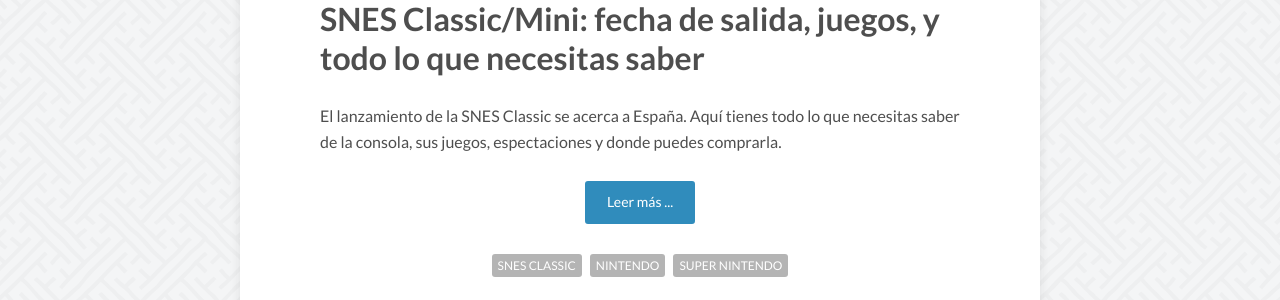
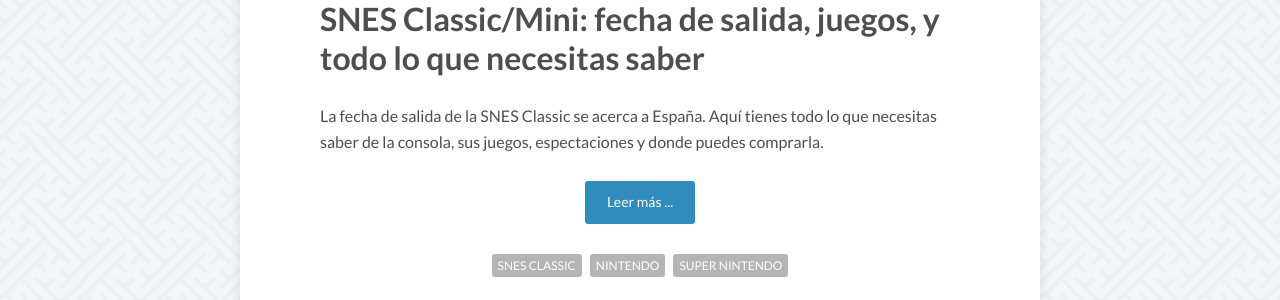
Before and after one commit to Losazul/losazul.github.io, a Jekyll site: the page built from index.html, in a window 1280 px wide and 900 px high, scrolled down 564 px. Shown: the part 154-454 px from the top of the window. Built offline with Jekyll 4.4.1, drawn with Linux system fonts in a browser that asks for light colours; nearby versions of some CDN libraries; the list of posts is cut into pages by our own code; comment, search, counter and statistics services are not loaded.

Commit message:
Update 2017-09-23-snes-classicmini-edition-fecha-de-salida-juegos.md

```diff
--- a/_posts/2017-09-23-snes-classicmini-edition-fecha-de-salida-juegos.md
+++ b/_posts/2017-09-23-snes-classicmini-edition-fecha-de-salida-juegos.md
@@ -2,7 +2,7 @@
 layout: post
 title:  "SNES Classic/Mini: fecha de salida, juegos, y todo lo que necesitas saber"
 date:   2017-09-23 23:00:00 +0200
-excerpt: El lanzamiento de la SNES Classic se acerca a España. Aquí tienes todo lo que necesitas saber de la consola, sus juegos, espectaciones y donde puedes comprarla.
+excerpt: La fecha de salida de la SNES Classic se acerca a España. Aquí tienes todo lo que necesitas saber de la consola, sus juegos, espectaciones y donde puedes comprarla.
 
 description: El lanzamiento de la SNES Classic se acerca. Aquí tienes todo lo que necesitas saber de la consola, sus juegos, y donde comprarla.
 categories: articulos
```
